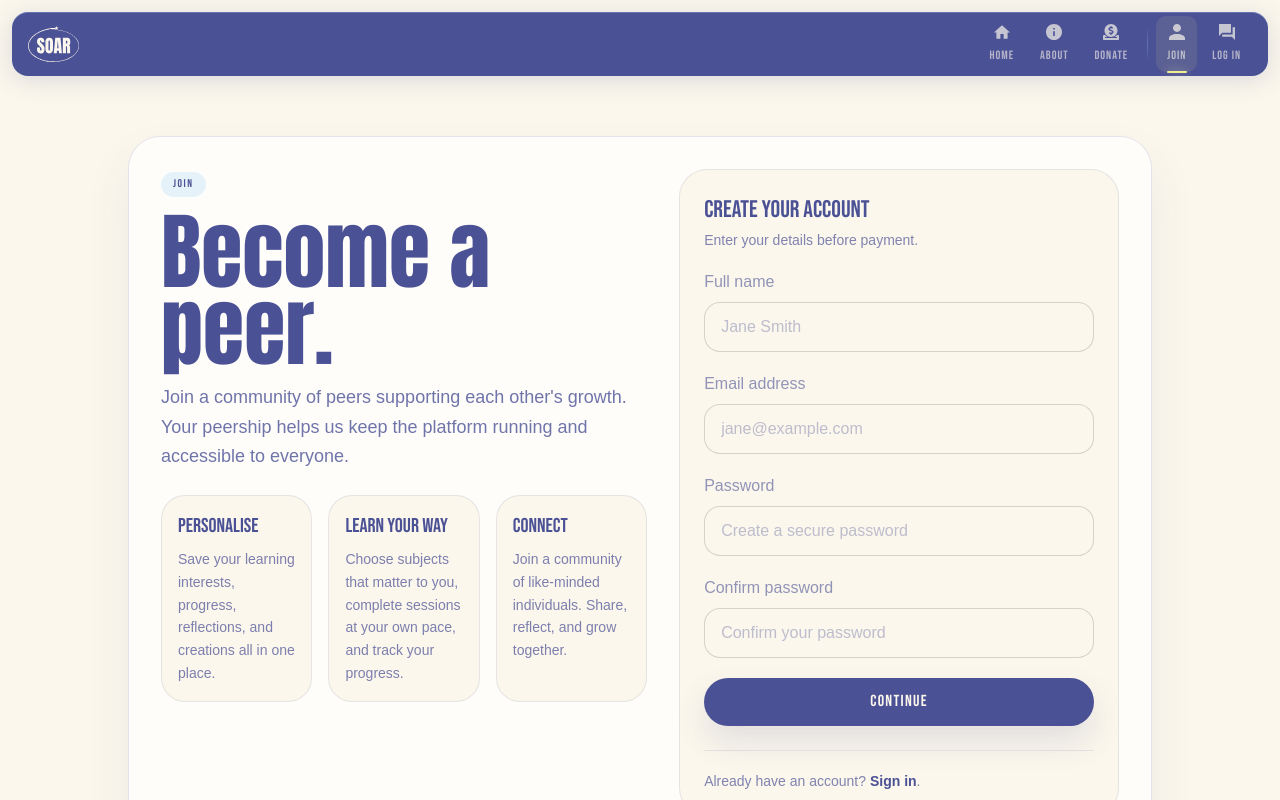
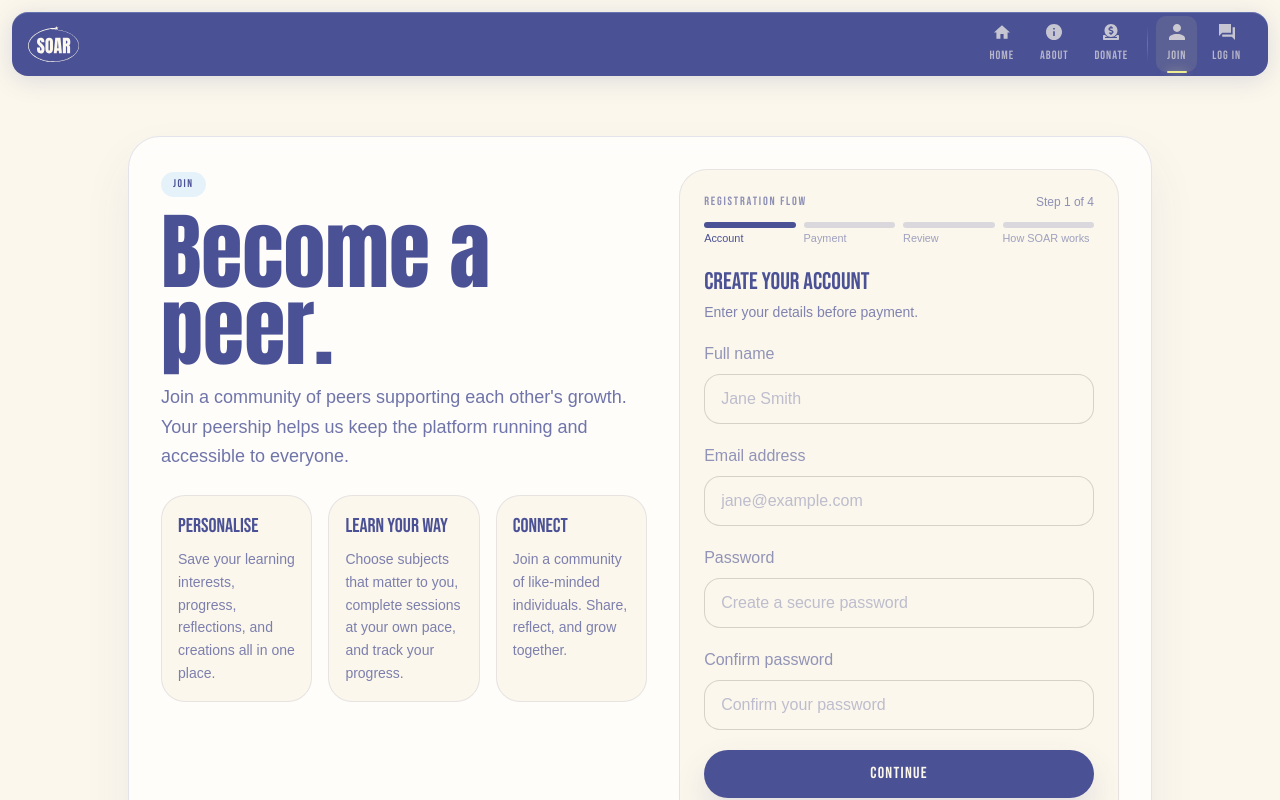
Before and after one commit to baberlabs/soar, a React (Vite) app: page /join in a window 1280 px wide. Shown: the top 800 px of the page. Built offline with nearby package versions, Linux system fonts and the light colour scheme; a web font is replaced by a local one.

Commit message:
feat: add "How SOAR works" step to registration flow

```diff
--- a/feedback/feedback-02-applied.md
+++ b/feedback/feedback-02-applied.md
@@ -20,7 +20,7 @@
 
 3.5 Moodboard editing now includes a cinema mode that expands the canvas fullscreen (reason = why not?).
 
-3.6 Replace all fields in Future Letters with one text field called "Letter".
+3.6 Replaced all fields in Future Letters with one text field called "Letter".
 
 3.6 Only one letter for the future self is allowed.
 
@@ -28,15 +28,15 @@
 
 ---
 
-4.1 Replace "member(s)" terminology with "peer(s)" across all pages.
+4.1 Replaced "member(s)" terminology with "peer(s)" across all pages.
 
 ---
 
-5.1 Expand About page content to better explain mission and platform flow
+5.1 Expanded About page content to better explain mission and platform flow
 
 ---
 
-6.1 #TODO
+6.1 Added a "How SOAR works" step inside onboarding/registration
 
 ---
 
--- a/src/pages/join/index.jsx
+++ b/src/pages/join/index.jsx
@@ -25,10 +25,18 @@ const PAYMENT_METHOD_LABELS = {
   bitcoin: "Bitcoin",
 };
 
+const JOIN_FLOW_STEPS = [
+  { id: "details", label: "Account" },
+  { id: "payment", label: "Payment" },
+  { id: "review", label: "Review" },
+  { id: "how-soar-works", label: "How SOAR works" },
+];
+
 export default function Join() {
   const [state, dispatch] = useSOARState();
   const navigate = useNavigate();
   const [step, setStep] = useState("details");
+  const [registeredHere, setRegisteredHere] = useState(false);
   const [form, setForm] = useState({
     fullName: "",
     email: "",
@@ -61,8 +69,11 @@ export default function Join() {
       ? contributionValue
       : MIN_CONTRIBUTION;
   const contributionDisplay = `£${contributionAmount.toFixed(2)}`;
+  const currentFlowIndex = JOIN_FLOW_STEPS.findIndex(
+    (flowStep) => flowStep.id === step,
+  );
 
-  if (state.user) {
+  if (state.user && !registeredHere) {
     return (
       <Navigate
         to={state.user.onboardingComplete ? "/learn" : "/onboarding"}
@@ -303,7 +314,10 @@ export default function Join() {
       },
     });
 
-    navigate("/onboarding", { replace: true });
+    setRegisteredHere(true);
+    setRegistrationStatus("idle");
+    setError("");
+    setStep("how-soar-works");
   };
 
   return (
@@ -341,8 +355,47 @@ export default function Join() {
         </section>
 
         <section className="rounded-[1.75rem] border border-brand/12 bg-page p-5 md:p-6">
+          <div className="mb-5 space-y-3 soft-enter">
+            <div className="flex items-center justify-between">
+              <p className="font-ui text-xs tracking-[0.15em] text-brand/62">
+                REGISTRATION FLOW
+              </p>
+              <p className="font-body text-xs text-brand/62">
+                Step {Math.max(currentFlowIndex + 1, 1)} of{" "}
+                {JOIN_FLOW_STEPS.length}
+              </p>
+            </div>
+            <div className="grid grid-cols-4 gap-2">
+              {JOIN_FLOW_STEPS.map((flowStep, index) => {
+                const isActive = flowStep.id === step;
+                const isComplete = index < currentFlowIndex;
+
+                return (
+                  <div key={flowStep.id} className="space-y-1">
+                    <div
+                      className={`h-1.5 rounded-full transition-all duration-400 ${
+                        isActive || isComplete ? "bg-brand" : "bg-brand/18"
+                      }`}
+                    />
+                    <p
+                      className={`font-body text-[0.68rem] leading-tight ${
+                        isActive
+                          ? "text-brand"
+                          : isComplete
+                            ? "text-brand/78"
+                            : "text-brand/52"
+                      }`}
+                    >
+                      {flowStep.label}
+                    </p>
+                  </div>
+                );
+              })}
+            </div>
+          </div>
+
           {step === "details" ? (
-            <form onSubmit={moveToPayment} className="space-y-5">
+            <form onSubmit={moveToPayment} className="space-y-5 soft-enter">
               <div className="space-y-1">
                 <h2 className="font-ui text-2xl text-brand">
                   Create your account
@@ -408,7 +461,7 @@ export default function Join() {
               <Button type="submit" text="Continue" />
             </form>
           ) : step === "payment" ? (
-            <form onSubmit={processPayment} className="space-y-5">
+            <form onSubmit={processPayment} className="space-y-5 soft-enter">
               <div className="space-y-1">
                 <h2 className="font-ui text-2xl text-brand">
                   Pay peership fee
@@ -625,8 +678,8 @@ export default function Join() {
                 />
               </div>
             </form>
-          ) : (
-            <form onSubmit={createPeer} className="space-y-5">
+          ) : step === "review" ? (
+            <form onSubmit={createPeer} className="space-y-5 soft-enter">
               <div className="space-y-1">
                 <h2 className="font-ui text-2xl text-brand">
                   Review your peership
@@ -719,6 +772,64 @@ export default function Join() {
                 />
               </div>
             </form>
+          ) : (
+            <section className="space-y-5 soft-enter">
+              <div className="space-y-1">
+                <h2 className="font-ui text-2xl text-brand">How SOAR works</h2>
+                <p className="font-body text-sm text-brand/70">
+                  You are now a peer. This is one continuous journey from
+                  joining through onboarding and into your first session.
+                </p>
+              </div>
+
+              <div className="space-y-4 rounded-3xl border border-brand/12 p-5 soft-rise soft-delay-1">
+                <h3 className="font-ui text-lg text-brand">
+                  Your SOAR journey
+                </h3>
+
+                <JourneyItem
+                  phase="Now"
+                  title="You joined as a peer"
+                  body="You are part of a peer-owned platform where one peer has one vote and your contribution supports shared progress."
+                />
+                <JourneyItem
+                  phase="Next"
+                  title="Onboarding sets your direction"
+                  body="You choose interests and your preferred learning style so SOAR can shape your first curriculum around what matters to you."
+                />
+                <JourneyItem
+                  phase="Then"
+                  title="You build your first curriculum"
+                  body="You select subjects, set intentions, and enter focused sessions with clear outcomes instead of endless feed behaviour."
+                />
+                <JourneyItem
+                  phase="Ongoing"
+                  title="You learn, create, reflect, and contribute"
+                  body="You produce work, review progress monthly, connect with peers, and influence product direction through shared governance."
+                />
+
+                <p className="rounded-2xl border border-brand/12 bg-white/55 px-4 py-3 font-body text-xs leading-relaxed text-brand/68 soft-rise soft-delay-2">
+                  Onboarding takes a few minutes and gives you a usable start: a
+                  clear learning direction, your first subject path, and an
+                  immediate next action.
+                </p>
+              </div>
+
+              <div className="flex flex-wrap gap-3 soft-rise soft-delay-3">
+                <Link
+                  to="/about"
+                  className="inline-flex items-center justify-center rounded-full border border-brand/20 px-5 py-3 font-ui text-sm tracking-wide text-brand transition hover:border-brand/35"
+                >
+                  Read Full About SOAR
+                </Link>
+                <Button
+                  type="button"
+                  text="Continue to Onboarding"
+                  fullWidth={false}
+                  onClick={() => navigate("/onboarding", { replace: true })}
+                />
+              </div>
+            </section>
           )}
 
           <p className="mt-6 border-t border-brand/12 pt-5 font-body text-sm text-brand/70">
@@ -746,6 +857,18 @@ const ValueCard = ({ title, body }) => (
   </article>
 );
 
+const JourneyItem = ({ phase, title, body }) => (
+  <article className="rounded-2xl border border-brand/12 bg-white/45 p-4 transition duration-300 hover:-translate-y-0.5 hover:border-brand/22">
+    <p className="font-ui text-[0.7rem] tracking-[0.15em] text-brand/58 uppercase">
+      {phase}
+    </p>
+    <h4 className="mt-1 font-ui text-lg text-brand">{title}</h4>
+    <p className="mt-1 font-body text-sm leading-relaxed text-brand/74">
+      {body}
+    </p>
+  </article>
+);
+
 const SummaryRow = ({ label, value }) => (
   <div className="flex flex-wrap items-center justify-between gap-3">
     <span className="font-body text-sm text-brand/62">{label}</span>
--- a/src/styles/globals.css
+++ b/src/styles/globals.css
@@ -102,6 +102,38 @@ body {
   background: color-mix(in srgb, var(--color-navy) 86%, black);
 }
 
+@keyframes softFadeUp {
+  from {
+    opacity: 0;
+    transform: translateY(10px);
+  }
+
+  to {
+    opacity: 1;
+    transform: translateY(0);
+  }
+}
+
+.soft-enter {
+  animation: softFadeUp 380ms ease-out both;
+}
+
+.soft-rise {
+  animation: softFadeUp 460ms ease-out both;
+}
+
+.soft-delay-1 {
+  animation-delay: 60ms;
+}
+
+.soft-delay-2 {
+  animation-delay: 120ms;
+}
+
+.soft-delay-3 {
+  animation-delay: 180ms;
+}
+
 @media (pointer: coarse) {
   html,
   body,
```
